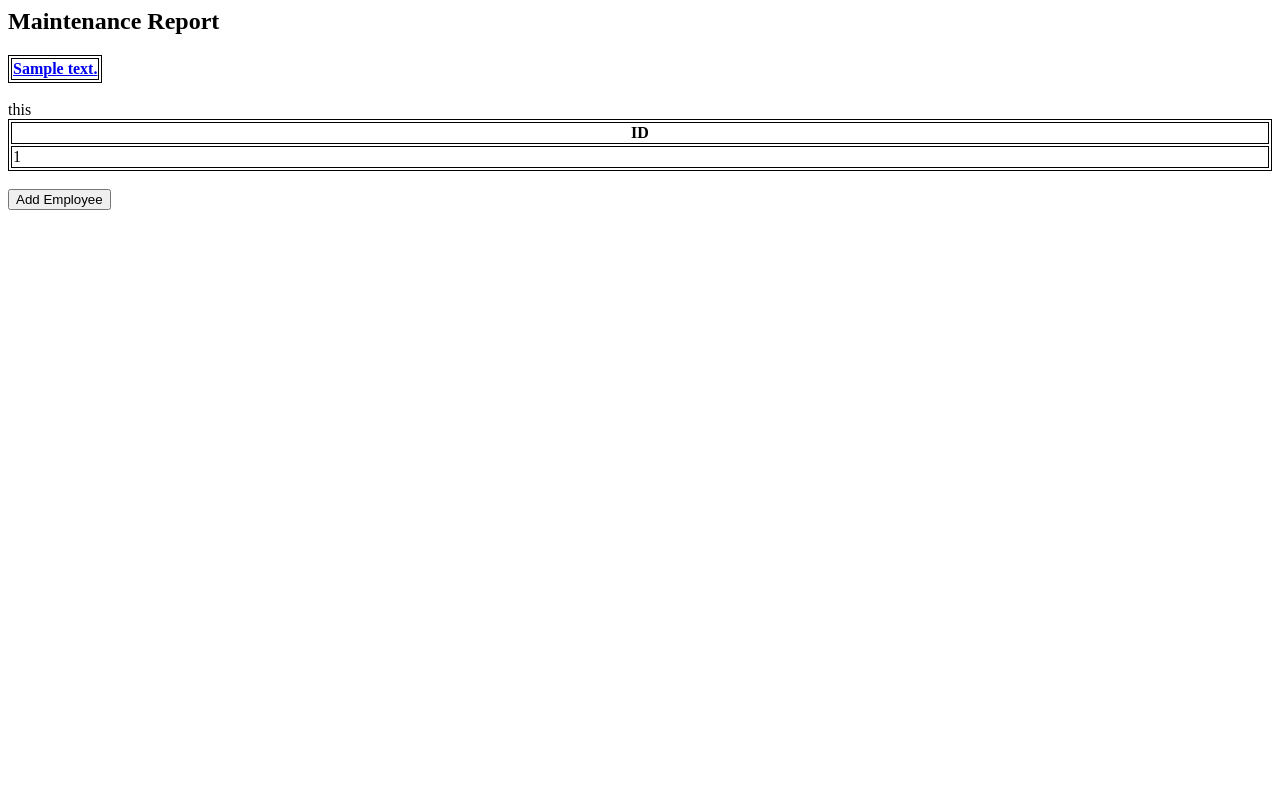
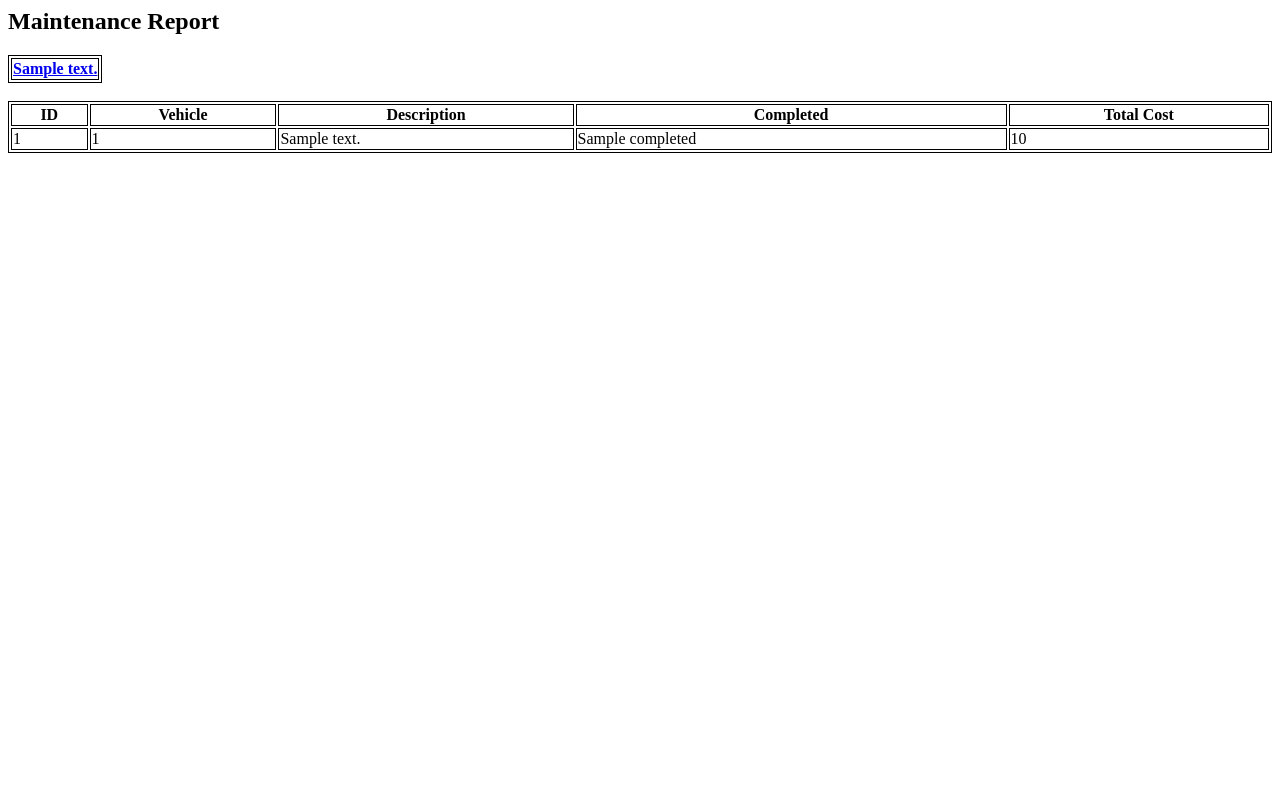
Before and after one commit to StephenP-AL/CS499-group-7, a Django app: template src/seven/truckr/templates/truckr/maintenanceReport.html in a window 1280 px wide. Run offline with Django 3.2, Linux system fonts and the light colour scheme; the template is opened without the code that fills it: most values are stand-ins (such as "Sample title", 1, 10 or a date in 2020); lists and menus that the app fills with data are empty.

Commit message:
Monthly maintenace report works, but needs to link up with other pages.

```diff
--- a/src/seven/truckr/templates/truckr/maintenanceReport.html
+++ b/src/seven/truckr/templates/truckr/maintenanceReport.html
@@ -19,28 +19,20 @@
 <table style="width:100%">
        	<tr>
 	       	<th>ID</th>
-		<!--
-	       	<th>First Name</th>
-		<th>Middle Name</th>
-	       	<th>Last Name</th>
-		<th>username</th>
-		<th>Address</th>
-		<th>City</th>
-		<th>State</th>
-		<th>Zip</th>
-		<th>Home Phone</th>
-		<th>Cell Phone</th>
-		<th>Pay</th>
-		<th>Start Date</th>
-		<th>Edit</th>
-		-->
+	       	<th>Vehicle</th>
+		<th>Description</th>
+	       	<th>Completed</th>
+		<th>Total Cost</th>
        	</tr>
 
 		{% if maint %}
-		this
 		{% for m in maint %}
 			<tr>
 				<td>{{m.maintID}}</td>
+				<td>{{m.vehID}}</td>
+				<td>{{m.description}}</td>
+				<td>{{m.completed}}</td>
+				<td>{{m.total}}</td>
 			</tr>
 
 		{% endfor %}
@@ -50,6 +42,8 @@
 
 		</table>
 <br>
+<!--
 <button type="button" onclick="window.location.href='/admin/truckr/m.add/';">Add Employee</button>
+-->
 </body>
 </html>
```
